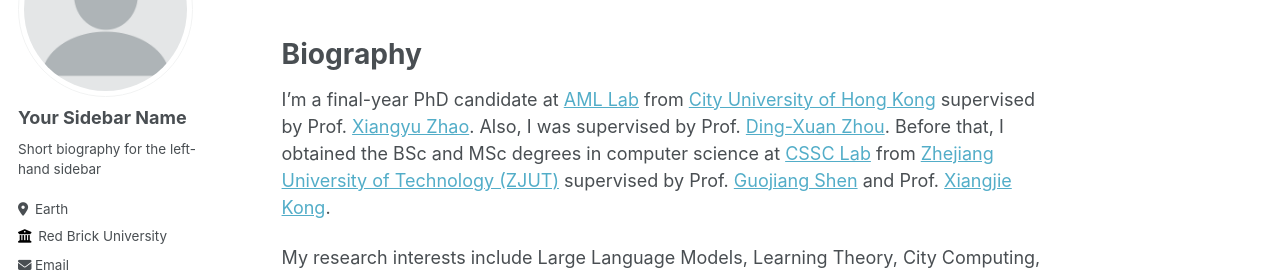
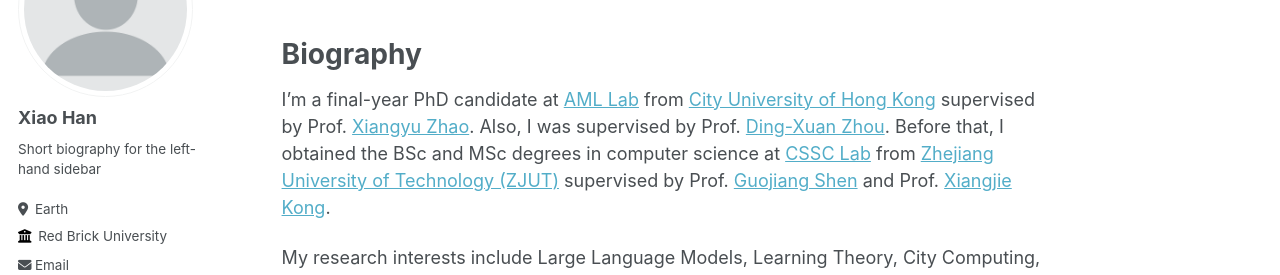
Before and after one commit to hahahenha/hahahenha.github.io, a Jekyll site: the page built from _pages/about.md, in a window 1280 px wide. Shown: the part 184-459 px from the top of the page. Built offline with Jekyll 4.4.1, drawn with Linux system fonts in a browser that asks for light colours; some web fonts are replaced.

Commit message:
Update _config.yml

```diff
--- a/_config.yml
+++ b/_config.yml
@@ -22,7 +22,7 @@ repository               : "hahahenha/hahahenha.github.io"
 author:
   # Biographic information
   avatar           : "profile.png"
-  name             : "Your Sidebar Name"
+  name             : "Xiao Han"
   pronouns         : # example: "she/her"
   bio              : "Short biography for the left-hand sidebar"
   location         : "Earth"
```
